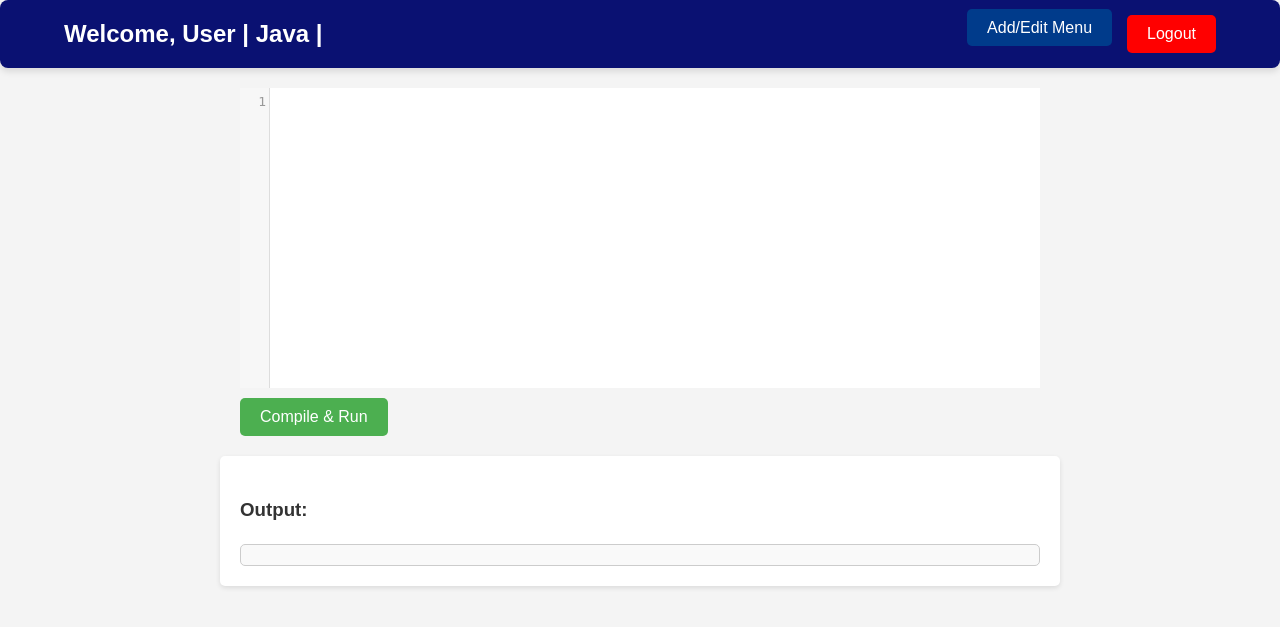
After one commit to QuizLeapsBooks/SkyCode, a Flask app: template templates/java_runner.html in a window 1280 px wide. The commit adds this page. Shown: the top 627 px of the page. Run offline with Flask 3, Linux system fonts and the light colour scheme; the template is opened without the code that fills it, so the values that code supplies are empty; some libraries are stand-ins or nearby versions.

Commit message:
Update AC04.12

```diff
--- /dev/null
+++ b/css/CSS_java.css
@@ -0,0 +1,116 @@
+/* General Styles */
+body {
+    margin: 0;
+    font-family: Arial, sans-serif;
+    background-color: #f4f4f4;
+    color: #333;
+    line-height: 1.6;
+}
+
+/* Header Styling */
+header nav {
+    background-color: #0A1172;
+    padding: 15px 5%;
+    display: flex;
+    flex-wrap: wrap;
+    align-items: center;
+    justify-content: space-between;
+    border-radius: 8px;
+    box-shadow: 0 4px 6px rgba(0, 0, 0, 0.1);
+}
+
+header h2 {
+    color: #fff;
+    font-size: 1.5rem;
+    margin: 0;
+}
+
+nav ul {
+    list-style: none;
+    display: flex;
+    gap: 15px;
+    padding: 0;
+    margin: 0;
+}
+
+nav ul li a {
+    color: white;
+    font-size: 1rem;
+    padding: 10px 20px;
+    border-radius: 5px;
+    text-decoration: none;
+    background-color: #003B8B;
+    transition: background-color 0.3s ease;
+}
+
+nav ul li a:hover {
+    background-color: #00226A;
+}
+
+nav ul li button {
+    padding: 10px 20px;
+    background-color: red;
+    color: white;
+    border: none;
+    border-radius: 5px;
+    cursor: pointer;
+    font-size: 1rem;
+    transition: background-color 0.3s ease;
+}
+
+nav ul li button:hover {
+    background-color: darkred;
+}
+
+/* Main Content Styling */
+main {
+    display: flex;
+    flex-direction: column;
+    align-items: center;
+    padding: 20px;
+}
+
+.editor-container {
+    width: 90%;
+    max-width: 800px;
+    margin-bottom: 20px;
+}
+
+textarea#java-code {
+    display: none; /* CodeMirror will replace this */
+}
+
+button#compile-button {
+    margin-top: 10px;
+    padding: 10px 20px;
+    background-color: #4caf50;
+    color: white;
+    border: none;
+    border-radius: 5px;
+    font-size: 1rem;
+    cursor: pointer;
+    transition: background-color 0.3s ease;
+}
+
+button#compile-button:hover {
+    background-color: #45a049;
+}
+
+.output-container {
+    width: 90%;
+    max-width: 800px;
+    background: white;
+    padding: 20px;
+    border-radius: 5px;
+    box-shadow: 0 2px 5px rgba(0, 0, 0, 0.1);
+}
+
+#output {
+    font-family: "Courier New", Courier, monospace;
+    background: #f9f9f9;
+    border: 1px solid #ccc;
+    padding: 10px;
+    border-radius: 5px;
+    white-space: pre-wrap;
+    word-wrap: break-word;
+}
--- a/js/dashboard.js
+++ b/js/dashboard.js
@@ -29,6 +29,9 @@ document.addEventListener("DOMContentLoaded", () => {
         if (userDoc.exists()) {
           const userData = userDoc.data();
           document.getElementById("loggedUserfname").innerText = userData.fname || "User";
+          document.getElementById("loggedUserlname").innerText = userData.fname || "User";
+          document.getElementById("loggedUseremail").innerText = userData.fname || "User";
+          document.getElementById("loggedUserpassword").innerText = userData.fname || "User";
         } else {
           console.log("No user data found.");
         }
--- /dev/null
+++ b/js/script_java.js
@@ -0,0 +1,20 @@
+    document.addEventListener("DOMContentLoaded", () => {
+        const editor = CodeMirror.fromTextArea(document.getElementById("java-code"), {
+            mode: "text/x-java",
+            theme: "default",
+            lineNumbers: true,
+        });
+
+        const compileButton = document.getElementById("compile-button");
+        const outputDiv = document.getElementById("output");
+
+        compileButton.addEventListener("click", () => {
+            const javaCode = editor.getValue();
+            outputDiv.textContent = "Compiling...";
+
+            // Simulate compilation and execution (replace this with server-side execution for real functionality)
+            setTimeout(() => {
+                outputDiv.textContent = "Execution successful! (Simulated)\n\n" + javaCode;
+            }, 1000);
+        });
+    });
--- /dev/null
+++ b/server.py
@@ -0,0 +1,35 @@
+from flask import Flask, request, jsonify
+import subprocess
+from flask_cors import CORS
+
+app = Flask(__name__)
+CORS(app)
+
+@app.route("/run", methods=["POST"])
+def run_code():
+    try:
+        data = request.json
+        code = data.get("code", "").strip()
+
+        if not code:
+            return jsonify({"error": "No code provided"}), 400
+
+        result = subprocess.run(
+            ["python3", "-c", code],
+            stdout=subprocess.PIPE,
+            stderr=subprocess.PIPE,
+            text=True,
+            timeout=5
+        )
+        return jsonify({"output": result.stdout, "error": result.stderr})
+    except subprocess.TimeoutExpired:
+        return jsonify({"error": "Execution timed out."}), 408
+    except Exception as e:
+        return jsonify({"error": f"Error: {str(e)}"}), 500
+
+@app.route("/")
+def home():
+    return "Python Code Runner API is up and running!"
+
+if __name__ == "__main__":
+    app.run(debug=True)
--- a/templates/C++_runner.html
+++ b/templates/C++_runner.html
@@ -6,12 +6,12 @@
     <title>C++ Code Editor</title>
     <link rel="stylesheet" href="https://cdnjs.cloudflare.com/ajax/libs/codemirror/5.65.13/codemirror.min.css">
     <link rel="stylesheet" href="/css/C++__css.css">
-    <!-- <script type="module" src="dashboard.js"></script> -->
+    <script type="module" src="/js/dashboard.js"></script>
 </head>
 <body>
     <header>
         <nav>
-            <h2>Welcome, <span id="loggedUserfname">User</span></h2>
+            <h2>Welcome, <span id="loggedUserfname">User</span> <span>| C++ |</span></h2>
             <ul>
                 <li><a href="#">Add/Edit Menu</a></li>
                 <li><button id="logoutButton">Logout</button></li>
--- a/templates/html_css_runner.html
+++ b/templates/html_css_runner.html
@@ -10,7 +10,7 @@
 <body>
     <header>
         <nav>
-          <h2>Welcome, <span id="loggedUserfname">User</span></h2>
+          <h2>Welcome, <span id="loggedUserfname">User</span> <span> | HTML + CSS |</span></h2>
           <ul>
             <li><a href="/templates/dashboard.html" title="Home">Home</a></li>
             <li><button id="logoutButton" title="Logout">Logout</button></li>
--- a/templates/html_runner.html
+++ b/templates/html_runner.html
@@ -13,7 +13,7 @@
 <body>
   <header>
     <nav>
-      <h2>Welcome, <span id="loggedUserfname">User</span></h2>
+      <h2>Welcome, <span id="loggedUserfname">User</span> <span> | HTML |</span></h2>
       <ul>
         <li><a href="/templates/menu.html" title="Add or Edit Menu">Add/Edit Menu</a></li>
         <li><button id="logoutButton" title="Logout">Logout</button></li>
--- /dev/null
+++ b/templates/java_runner.html
@@ -0,0 +1,38 @@
+<!DOCTYPE html>
+<html lang="en">
+<head>
+    <meta charset="UTF-8">
+    <meta name="viewport" content="width=device-width, initial-scale=1.0">
+    <title>Java Compiler</title>
+    <!-- CodeMirror CSS -->
+    <link rel="stylesheet" href="https://cdnjs.cloudflare.com/ajax/libs/codemirror/5.65.14/codemirror.min.css">
+    <link rel="stylesheet" href="/css/CSS_java.css"> <!-- Link to custom CSS -->
+</head>
+<body>
+    <header>
+        <nav>
+            <h2>Welcome, <span id="loggedUserfname">User</span> <span> | Java |</span></h2>
+            <ul>
+                <li><a href="/templates/menu.html" title="Add or Edit Menu" aria-label="Add or Edit Menu">Add/Edit Menu</a></li>
+                <li><button id="logoutButton" title="Logout" aria-label="Logout">Logout</button></li>
+            </ul>
+        </nav>
+    </header>
+    <main>
+        <section class="editor-container">
+            <textarea id="java-code" aria-label="Java Code Editor"></textarea>
+            <button id="compile-button" aria-label="Compile Java Code">Compile & Run</button>
+        </section>
+        <section class="output-container">
+            <h3>Output:</h3>
+            <div id="output" aria-live="polite" aria-atomic="true"></div>
+        </section>
+    </main>
+    <!-- CodeMirror Scripts -->
+    <script src="https://cdnjs.cloudflare.com/ajax/libs/codemirror/5.65.14/codemirror.min.js"></script>
+    <script src="https://cdnjs.cloudflare.com/ajax/libs/codemirror/5.65.14/mode/clike/clike.min.js"></script>
+    <!-- Custom Scripts -->
+    <script src="/js/script_java.js"></script>
+    <script type="module" src="/js/dashboard.js"></script>
+</body>
+</html>
```
Also changed, not shown: css/CSS_python.css (+35 -32 lines), css/CSS_script.css (added, +113 -0 lines), css/profile.css (added, +55 -0 lines), js/Script_python_runner.js (+16 -20 lines), js/profile.js (added, +55 -0 lines), js/script_javascript.js (added, +41 -0 lines), templates/profile.html (added, +22 -0 lines), templates/python_runner.html (+14 -9 lines), templates/script_runner.html (added, +38 -0 lines), js/script_html.js (line endings or trailing spaces).
